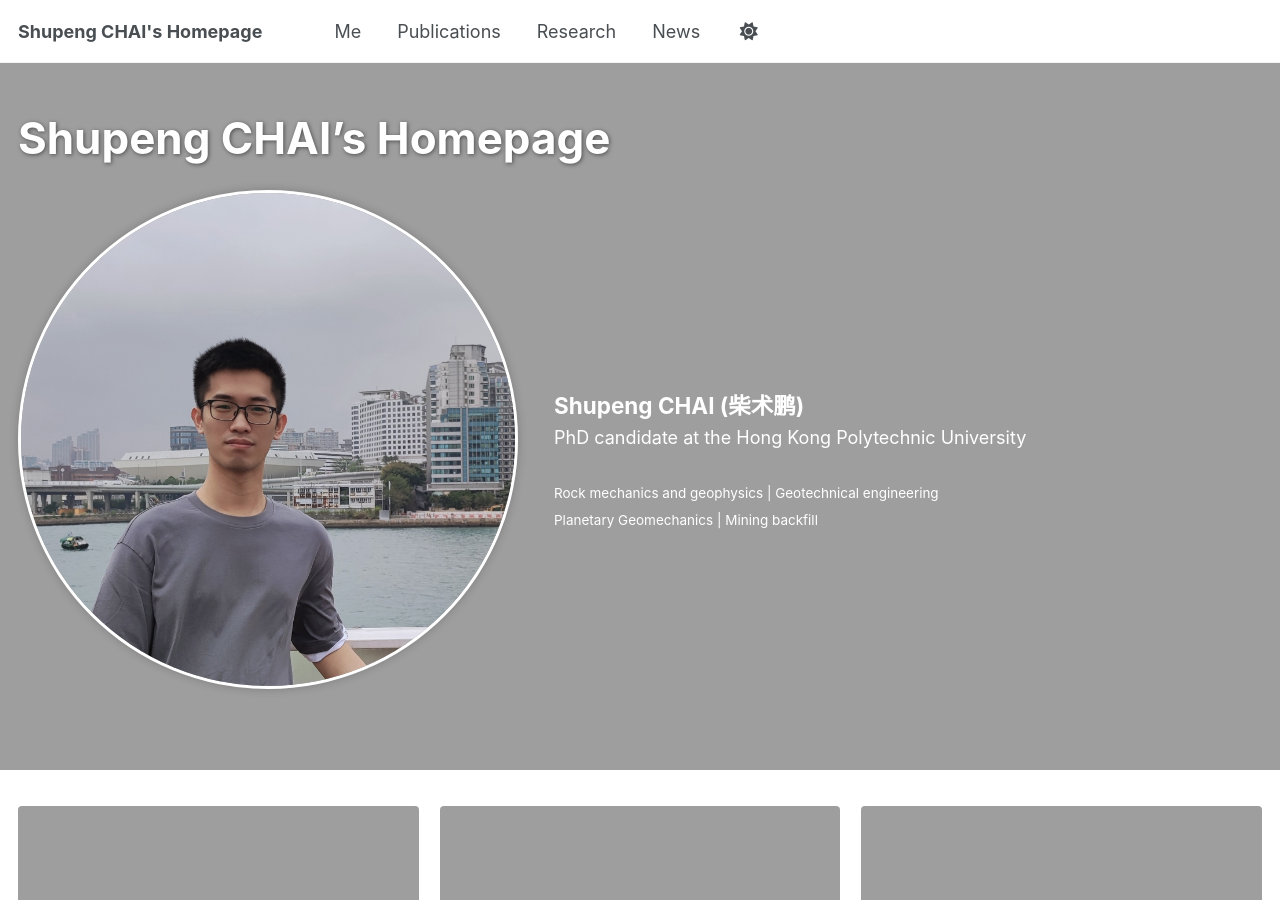
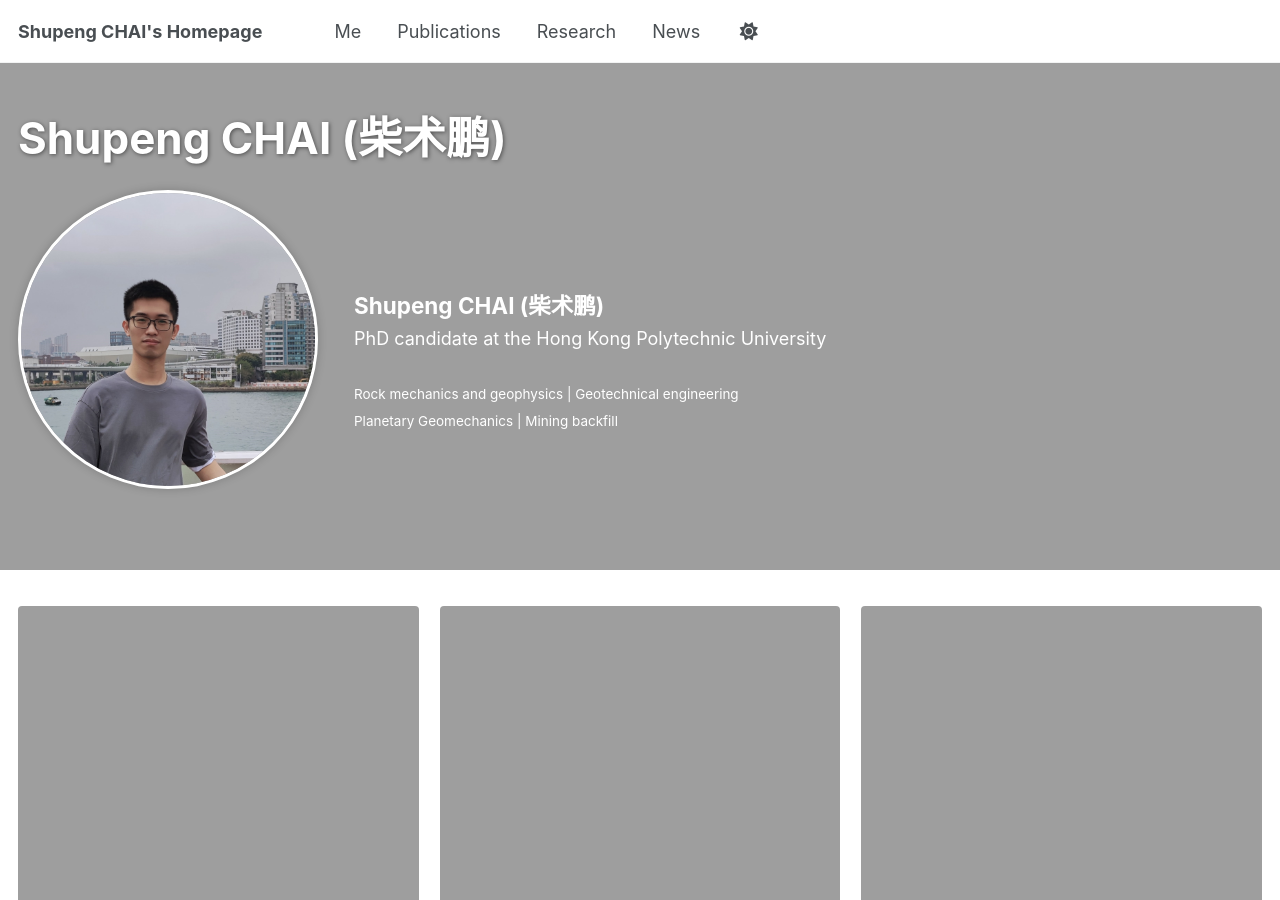
Before and after one commit to spchai/spchai.github.io, a Jekyll site: the page built from _pages/about.md, in a window 1280 px wide and 900 px high. Built offline with Jekyll 4.4.1, drawn with Linux system fonts in a browser that asks for light colours; some web fonts are replaced.

Commit message:
Update about.md

```diff
--- a/_pages/about.md
+++ b/_pages/about.md
@@ -5,7 +5,7 @@ hidden: true
 redirect_from:
   - /about/
   - /about.html
-
+title: Shupeng CHAI (柴术鹏)
 header:
   overlay_color: "#5e616c"
   overlay_image: /assets/images/mm-home-page-feature.jpg
@@ -15,7 +15,7 @@ header:
 excerpt: >
   <div class="profile-columns">
     <div class="profile-image">
-      <img src="/images/Shupeng.jpg" alt="Shupeng CHAI" style="max-width: 500px; border-radius: 50%;" >
+      <img src="/images/Shupeng.jpg" alt="Shupeng CHAI" style="max-width: 300px; border-radius: 50%;" >
     </div>
     <div class="profile-content">
       <h2 class="archive__item-title" itemprop="headline">
```
